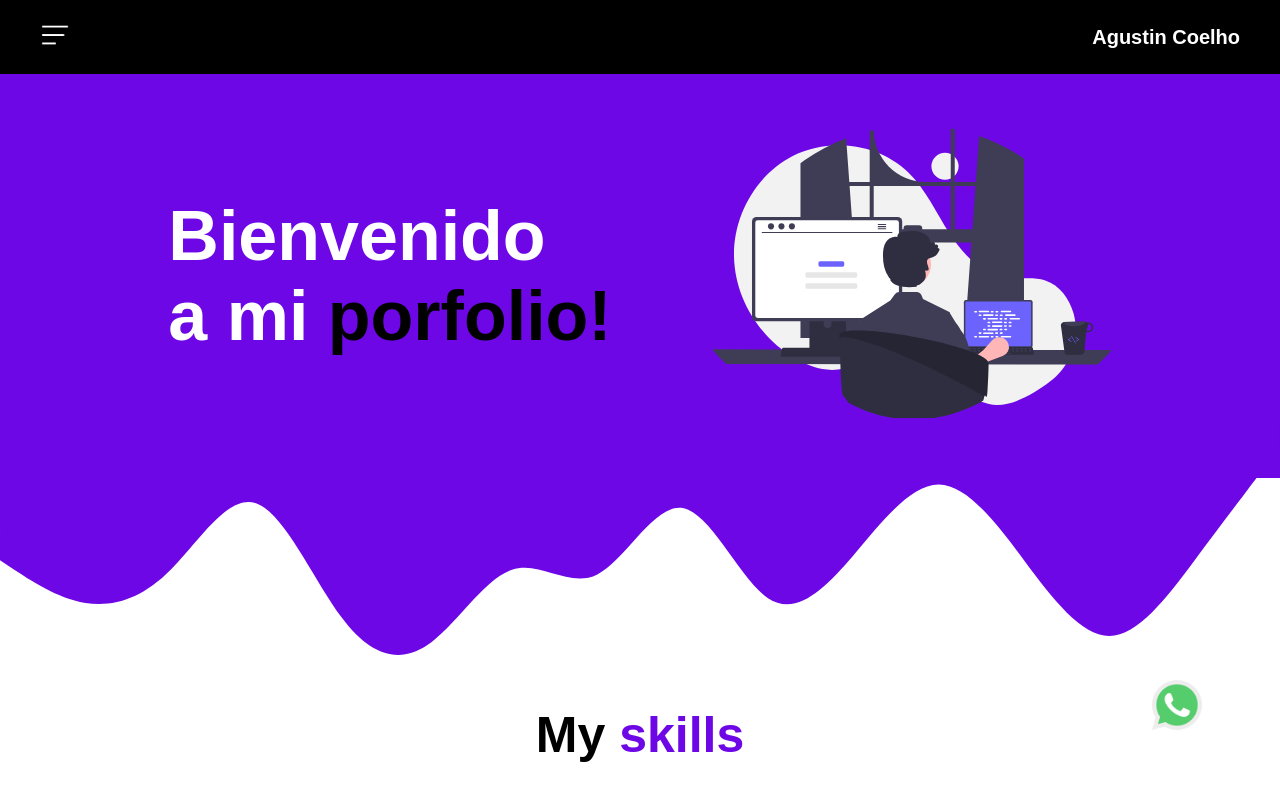
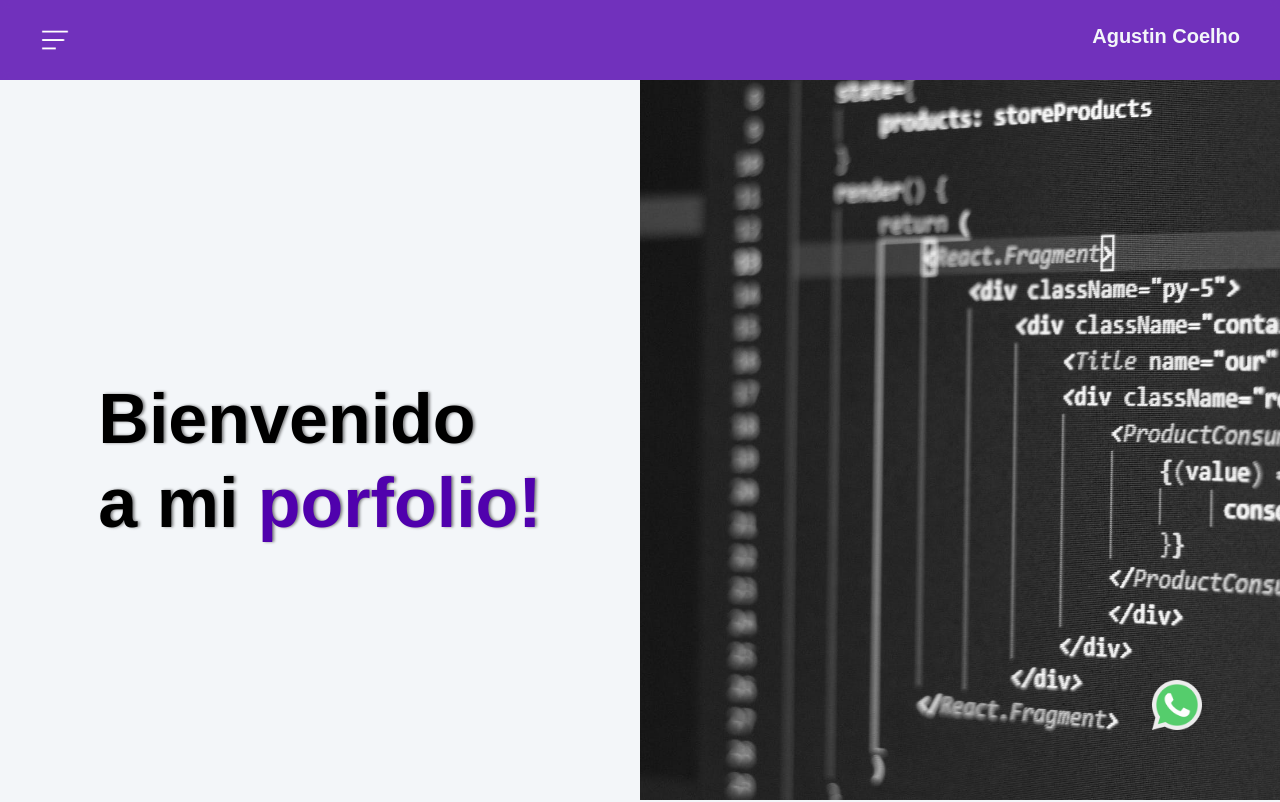
Before and after one commit to ccoelh0/porfolio-agustin-coelho, a React (Create React App) app: page / in a window 1280 px wide. Shown: the top 802 px of the page. Built offline with nearby package versions, Linux system fonts and the light colour scheme.

Commit message:
portada con imagen nueva

```diff
--- a/package.json
+++ b/package.json
@@ -3,11 +3,14 @@
   "version": "0.1.0",
   "private": true,
   "dependencies": {
+    "@mui/material": "^5.2.2",
     "@testing-library/jest-dom": "^5.15.0",
     "@testing-library/react": "^11.2.7",
     "@testing-library/user-event": "^12.8.3",
+    "bootstrap": "^5.1.3",
     "node-sass": "^6.0.1",
     "react": "^17.0.2",
+    "react-bootstrap": "^2.0.2",
     "react-dom": "^17.0.2",
     "react-multi-carousel": "^2.6.5",
     "react-router-dom": "^6.0.2",
--- a/src/App.js
+++ b/src/App.js
@@ -1,3 +1,4 @@
+import "bootstrap/dist/css/bootstrap.min.css";
 import "./App.scss";
 import { BrowserRouter as Router, Switch, Route } from "react-router-dom";
 
--- a/src/App.scss
+++ b/src/App.scss
@@ -1,9 +1,9 @@
 @import url("https://fonts.googleapis.com/css2?family=Poppins:wght@300;700&display=swap");
 
 $colorFondoPortada: #191716;
-$colorFondo: #ffffff;
+$colorFondo: #f3f6f9;
 $colorClasico: rgb(0, 0, 0);
-$colorPrincipal: #6d07e6;
+$colorPrincipal: #5001ad;
 $colorLinea: rgb(0, 0, 0);
 
 * {
--- a/src/components/nav/_nav.scss
+++ b/src/components/nav/_nav.scss
@@ -1,10 +1,16 @@
 .menu {
-  background-color: $colorClasico;
+  background: rgba(80, 1, 173, 0.8);
+  backdrop-filter: blur(4px);
+  position: sticky;
+  top: 0;
+  width: 100%;
+  height: 10vh;
   padding: 20px 40px;
   display: flex;
   flex-direction: row;
   align-items: center;
   justify-content: space-between;
+  z-index: 100;
 }
 
 .menu div img {
--- a/src/components/portada/Portada.js
+++ b/src/components/portada/Portada.js
@@ -14,21 +14,8 @@ export default function Portada() {
             </h2>
           </div>
         </div>
-        <div className="main-img">
-          <img src={imgPortada} />
-        </div>
+        <div className="main-img"></div>
       </div>
-      <svg
-        xmlns="http://www.w3.org/2000/svg"
-        viewBox="0 0 1440 320"
-        style={{ marginTop: "-60px" }}
-      >
-        <path
-          fill="#6d07e6"
-          fillOpacity="1"
-          d="M0,160L16,170.7C32,181,64,203,96,208C128,213,160,203,192,170.7C224,139,256,85,288,96C320,107,352,181,384,224C416,267,448,277,480,256C512,235,544,181,576,170.7C608,160,640,192,672,176C704,160,736,96,768,101.3C800,107,832,181,864,202.7C896,224,928,192,960,154.7C992,117,1024,75,1056,74.7C1088,75,1120,117,1152,160C1184,203,1216,245,1248,245.3C1280,245,1312,203,1344,160C1376,117,1408,75,1424,53.3L1440,32L1440,0L1424,0C1408,0,1376,0,1344,0C1312,0,1280,0,1248,0C1216,0,1184,0,1152,0C1120,0,1088,0,1056,0C1024,0,992,0,960,0C928,0,896,0,864,0C832,0,800,0,768,0C736,0,704,0,672,0C640,0,608,0,576,0C544,0,512,0,480,0C448,0,416,0,384,0C352,0,320,0,288,0C256,0,224,0,192,0C160,0,128,0,96,0C64,0,32,0,16,0L0,0Z"
-        ></path>
-      </svg>
     </>
   );
 }
--- a/src/components/portada/_portada.scss
+++ b/src/components/portada/_portada.scss
@@ -1,29 +1,26 @@
 .grid {
-  background-color: $colorPrincipal;
-  display: flex;
+  background-color: $colorFondo;
+  display: grid;
+  grid-template-columns: 50% 50%;
   align-items: center;
-  justify-content: center;
 }
 
 .main {
   display: flex;
-  align-items: flex-start;
+  align-items: center;
   flex-direction: column;
-  justify-content: flex-end;
-}
-
-.main .main-content {
-  padding-right: 100px;
 }
 
 .main .main-content h2 {
-  color: $colorFondo;
+  color: $colorClasico;
   font-weight: 700;
   font-size: 70px;
+  text-shadow: 2px 0px 3px rgba(0, 0, 0, 0.49);
+  margin-top: 50px;
 }
 
 .main span {
-  color: $colorClasico;
+  color: $colorPrincipal;
 }
 
 .main .main-content div p {
@@ -44,7 +41,12 @@
   color: $colorPrincipal;
 }
 
-.main-img img {
-  height: 400px;
-  width: 400px;
+.main-img {
+  background-image: url("../../images/pexels-photo-4164418.jpeg");
+  height: 90vh;
+  width: 100%;
+  background-repeat: no-repeat;
+  background-position: center;
+  background-size: cover;
+  filter: grayscale(100%);
 }
--- a/src/components/skills/Skills.js
+++ b/src/components/skills/Skills.js
@@ -38,9 +38,8 @@ export default function Skills() {
           data-aos-duration="500"
         >
           <h2>
-            My <span>skills</span>
+            Mis <span>habilidades</span>
           </h2>
-          {/* <p>Lorem ipsum dolor sit amet consectetur.</p> */}
         </div>
         <Carousel
           swipeable={true}
--- a/src/components/skills/_skills.scss
+++ b/src/components/skills/_skills.scss
@@ -4,7 +4,7 @@
 }
 
 .skills {
-  margin: -40px 0 80px;
+  margin: 80px 0;
   color: $colorClasico;
   text-align: center;
 }
--- a/src/components/trabajos/_trabajos.scss
+++ b/src/components/trabajos/_trabajos.scss
@@ -5,6 +5,7 @@
     color: $colorClasico;
     margin: 30px 0 20px;
     font-size: 50px;
+    font-weight: 600;
     span {
       color: $colorPrincipal;
     }
```
Also changed, not shown: src/images/pexels-photo-4164418.jpeg (added), 1 other file (tests, documents, lock files or other folders).
